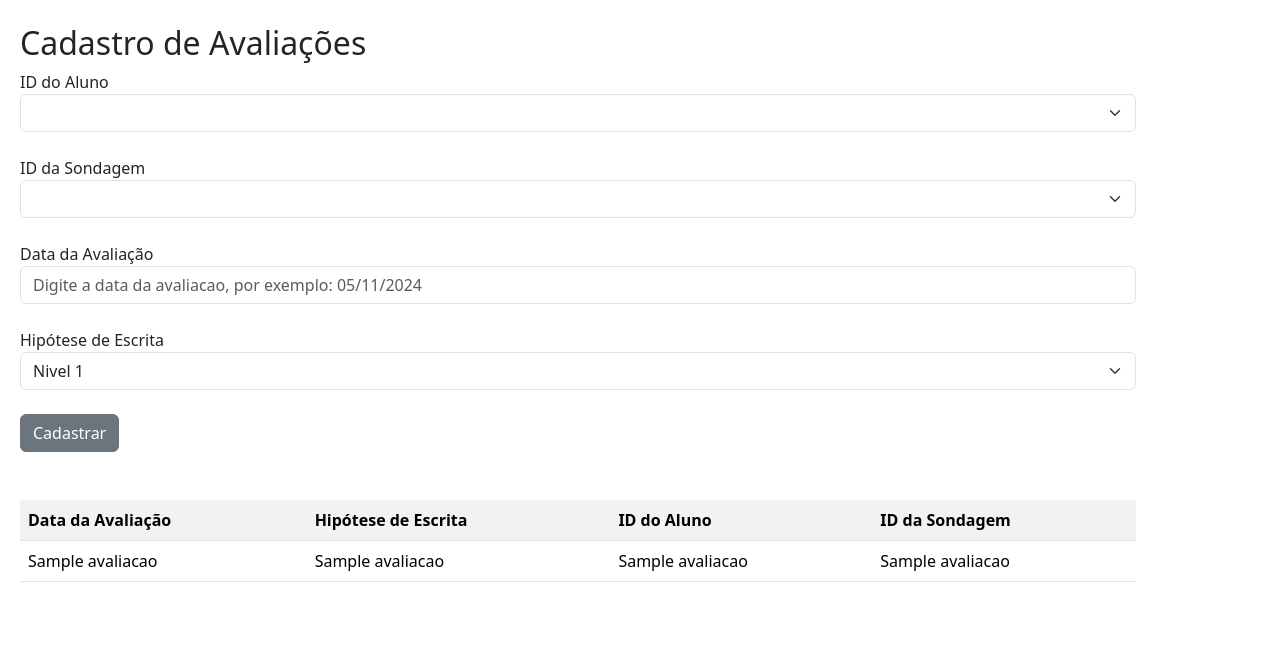
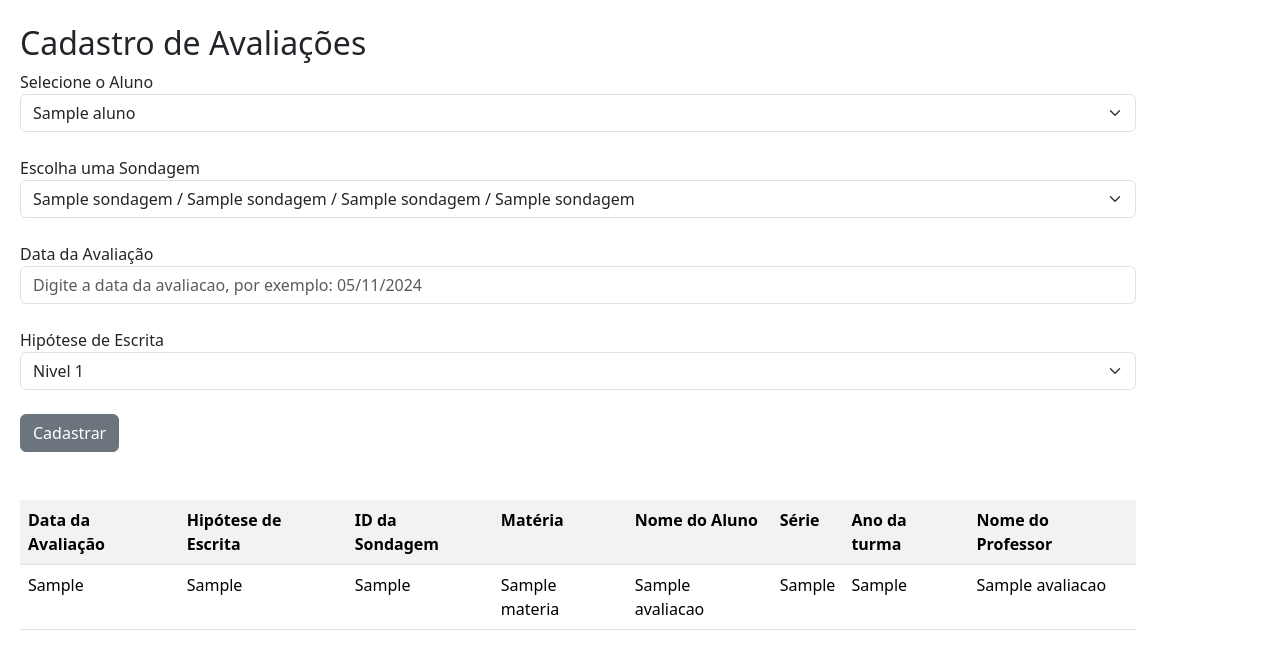
Before and after one commit to fstandke/SistemaavaliacaoPI3, a Flask app: page /cad_avaliacao in a window 1280 px wide. Shown: the part 80-749 px from the top of the page. Run offline with Flask 3, Linux system fonts and the light colour scheme; a database or web service that is not in the repository returns one stand-in record (values such as "Sample title"); some libraries are stand-ins or nearby versions.

Commit message:
ajustes na tela de avaliacao. Nova query usando inner join

```diff
--- a/db.py
+++ b/db.py
@@ -90,8 +90,19 @@
 def getAvaliacaolist():
   conn = psycopg2.connect(os.environ['DATABASE_URL'])
   cur = conn.cursor()
-  cur.execute("SELECT * FROM avaliacao")
+  #cur.execute("SELECT * FROM avaliacao")
+  cur.execute("""
+    SELECT data_avaliacao, hipotese_escrita, avaliacao.id_sondagem, materia, nome_aluno, serie_turma, ano_turma, nome_prof
+    FROM avaliacao
+    INNER JOIN sondagem ON sondagem.id_sondagem = avaliacao.id_sondagem
+    INNER JOIN aluno ON avaliacao.id_aluno = aluno.id_aluno
+    INNER JOIN turma ON aluno.id_turma = turma.id_turma
+    INNER JOIN professor ON turma.id_professor = professor.id_professor
+
+
+    """)
   avaliacao_list = cur.fetchall()
+  print(avaliacao_list)
   cur.close
   conn.close
   return avaliacao_list
--- a/main.py
+++ b/main.py
@@ -10,7 +10,7 @@
 class TurmaForm(FlaskForm):
     serie_turma = StringField('Serie da Turma', validators=[DataRequired()])
     ano_turma = StringField('Ano da Turma', validators=[DataRequired()])
-    id_professor = IntegerField('ID do Professor')
+    id_professor = SelectField('ID do Professor', choices=[], coerce=int)
     submit = SubmitField('Cadastrar')
 
 class SondagemForm(FlaskForm):
@@ -26,15 +26,14 @@
     nome_responsavel2 = StringField('Nome do Responsavel 2')
     data_nascimento = StringField('Data de Nascimento' , validators=[DataRequired()])
     telefone_contato = StringField('Telefone de Contato' , validators=[DataRequired()])
-    #inserindo lista dinamica para campo da Turma
     id_turma = SelectField('Selecione o ID da Turma', choices=[], coerce=int)
     submit = SubmitField('Cadastrar')
 
 class AvaliacaoForm(FlaskForm):
     data_avaliacao = StringField('Data da Avaliação',validators=[DataRequired()])
     hipotese_escrita = SelectField('Hipótese de Escrita', choices=['Nivel 1','Nivel 2','Nivel 3', 'Nivel 4', 'Nivel 5', 'PRÉ-SILÁBICO', 'SILÁBICO SEM VALOR SONORO', 'SILÁBICO COM VALOR SONORO', 'SILÁBICO ALFABÉTICO','ALFABÉTICO'], validators=[DataRequired()])
-    id_aluno = StringField('ID do Aluno')
-    id_sondagem = StringField('ID da Sondagem' , validators=[DataRequired()])
+    id_aluno = SelectField('Selecione o Aluno', choices=[], coerce=int)
+    id_sondagem = SelectField('Escolha uma Sondagem' , choices=[], coerce=int)
     submit = SubmitField('Cadastrar')
 
 @app.route('/')
@@ -83,6 +82,10 @@
 def turma():
     turma_list=getTurmalist()
     form = TurmaForm()
+    #alteracao para incluir lista dinaminca de professores
+    prof_list=getProflist()
+    form.id_professor.choices =[(prof[0], prof[1]) for prof in prof_list]
+
     if form.validate_on_submit():
         cad_Turma(form.serie_turma.data, form.ano_turma.data, form.id_professor.data)
         return redirect(url_for('turma'))
@@ -103,7 +106,6 @@
 def cad_aluno():
     aluno_list=getAlunolist()
     form = AlunoForm()
-
     #alteracao para incluir lista dinamica das turmas pelo nome
     turma_list=getTurmalist()
     form.id_turma.choices = [(turma[0], turma[1]) for turma in turma_list]
@@ -118,6 +120,12 @@
 def cad_avaliacao():
     avaliacao_list=getAvaliacaolist()
     form = AvaliacaoForm()
+    #alteracao para incluir lista dinamica do nome do Aluno e Sondagem
+    aluno_list=getAlunolist()
+    sondagem_list=getSondagemlist()
+    form.id_aluno.choices = [(aluno[0], aluno[1]) for aluno in aluno_list]
+    form.id_sondagem.choices =[(sondagem[0], sondagem[1]+' / '+sondagem[2]+' / '+sondagem[3]+' / '+sondagem[4]) for sondagem in sondagem_list]
+
     if form.validate_on_submit():
         cad_Avaliacao(form.data_avaliacao.data, form.hipotese_escrita.data, form.id_aluno.data, form.id_sondagem.data)
         return redirect(url_for('cad_avaliacao'))
--- a/templates/cad_avaliacao.html
+++ b/templates/cad_avaliacao.html
@@ -38,15 +38,30 @@
                 Hipótese de Escrita
             </th>
             <th>
-                ID do Aluno
+                ID da Sondagem
             </th>
             <th>
-                ID da Sondagem
+                Matéria
+            </th>
+            <th>
+                Nome do Aluno
+            </th>
+            <th>
+                Série
+            </th>
+            <th>
+                Ano da turma
+            </th>
+            <th>
+                Nome do Professor
             </th>
 
         </tr>
         {% for avaliacao in avaliacao_list:%}
             <tr>
+                <td>
+                    {{ avaliacao[0] }}
+                </td>
                 <td>
                     {{ avaliacao[1] }}
                 </td>
@@ -59,6 +74,15 @@
                 <td>
                     {{ avaliacao[4] }}
                 </td>
+                <td>
+                    {{ avaliacao[5] }}
+                </td>
+                <td>
+                    {{ avaliacao[6] }}
+                </td>
+                <td>
+                    {{ avaliacao[7] }}
+                </td>
 
             </tr>
         {% endfor %}
```
